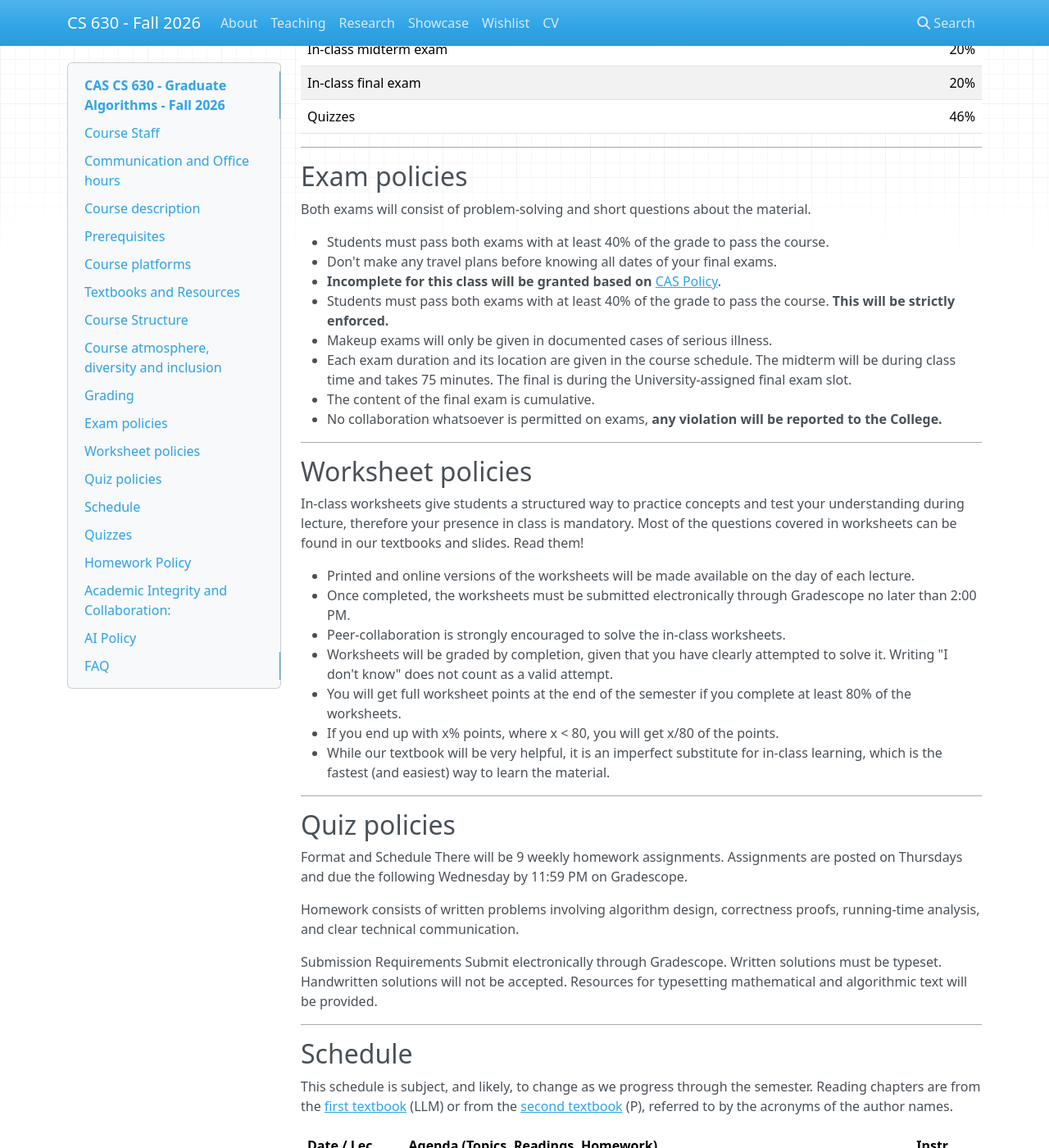
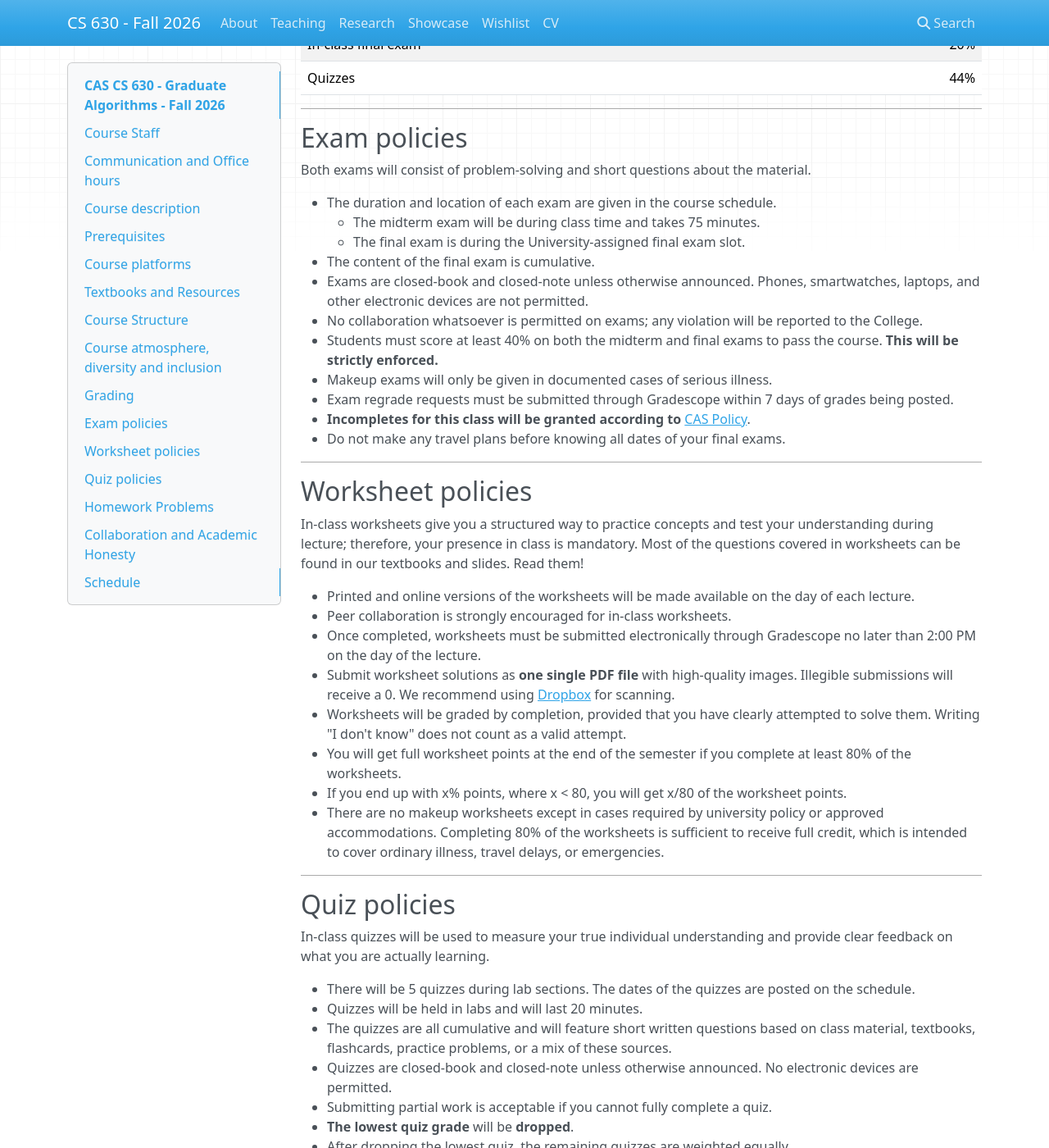
Before and after one commit to srtjanuario/2026.fall.cs630, an MkDocs documentation site: the page built from docs/index.md, in a window 1280 px wide and 1400 px high, scrolled down 3918 px. Shown: the whole window at 82% size. Built offline with MkDocs 1.6.1, drawn with Linux system fonts in a browser that asks for light colours; nearby versions of some CDN libraries; some of the changed text lies outside the part shown.

Commit message:
First draft before working on the schedule

```diff
--- a/docs/index.md
+++ b/docs/index.md
@@ -32,16 +32,7 @@
   <div style="flex: 1; padding-right: 10px;">
   <ul>
       <li><a href="https://piazza.com/" target="_blank">Piazza</a> is the <strong>primary platform</strong> for all online discussions, questions, and answers.
-        <ul>
-          <li>Use <strong>private posts</strong> for sensitive or specific questions regarding your solutions or personal matters.</li>
-          <li><b>Do not send emails</b> to the course staff.</li>
-        </ul>
-      </li>
-      <li>We aim to maintain a <strong>positive and inclusive atmosphere</strong> on all course platforms.</li>
-      <li>If you need <strong>special accommodations</strong> or are facing <strong>unusual circumstances</strong> during the semester, please reach out to an instructor privately via Piazza as early as possible.
-        <ul>
-          <li>For accommodations, forward relevant documentation from <a href="https://www.bu.edu/disability/">Disability and Access Services</a>.</li>
-        </ul>
+      <li><b>Use Piazza for all course communication</b>. Use private Piazza posts for personal matters. Email should be reserved for situations where Piazza is unavailable or inappropriate.</li>
       </li>
       <li>Your <strong>suggestions</strong> for improving the course are always encouraged and appreciated.</li>
     </ul>
@@ -73,10 +64,10 @@
 
 Expected background includes:
 
-  * Proof techniques (e.g. direct proof, proof by contradiction, induction)
-  * Data structures (e.g. lists, queues, heaps, hash tables, trees, graph adjacency list)
-  * Asymptotic analysis of running time (i.e. big-Oh)
-  * Algorithm design paradigms, such as greedy, divide and conquer, dynamic programming, various graph algorithms
+* Proof techniques, e.g. direct proof, proof by contradiction, induction
+* Asymptotic analysis of running time, i.e. big-Oh
+* Algorithm design paradigms, such as greedy, divide and conquer, dynamic programming, and graph algorithms
+* Data structures, e.g. lists, queues, heaps, hash tables, trees, graph adjacency lists
 
 If you are unsure whether you have the required background, contact the instructor.
 
@@ -84,22 +75,21 @@
 
 ## Course platforms
 
-* **Piazza**: Used for announcements, Q&A, discussion, lecture notes, homework information, additional materials, and logistics.
+* **Piazza**: Used for announcements, Q&A, discussion, lecture notes, general information, additional materials, and logistics.
     * [https://piazza.com/bu/fall2026/cs630](https://piazza.com/bu/fall2026/cs630)
-* **Gradescope**: Used for homework submission
+* **Gradescope**: Used for worksheet submission, quiz/exam grading, and regrade requests.
     * [https://www.gradescope.com/courses/000000](https://www.gradescope.com/courses/000000)
     * Entry Code: AAAAAA
-* **Anki**: Used for studing flashcard with short definitions.
+* **Anki**: Used for studying flashcards with short definitions. You can download a free app at the following link.
     * [https://apps.ankiweb.net](https://apps.ankiweb.net)
+
+The course Anki deck will be posted on Piazza and updated throughout the semester. Quiz questions may draw from posted flashcards.
 
 ---
 
 ## Textbooks and Resources
 
-There is no single required textbook. Readings will be posted before lectures. Students are encouraged to consult additional public resources.
-
-While the textbooks will be very helpful, it is an imperfect substitute for in-class learning, which is the fastest (and easiest) way to learn the
-material.
+There is no single required textbook. Readings will be posted on Piazza or the course website before lectures. Students are encouraged to consult additional public resources. The readings are useful, but they are not a substitute for attending lecture and lab.
 
 Recommended references:
 
@@ -154,7 +144,7 @@
 |  Worksheet completion |   16%  |
 | In-class midterm exam |   20%  |
 |  In-class final exam  |   20%  |
-|        Quizzes        |   46%  |
+|        Quizzes        |   44%  |
 
 
 ---
@@ -163,46 +153,79 @@
 
 Both exams will consist of problem-solving and short questions about the material.
 
-  * Students must pass both exams with at least 40% of the grade to pass the course.
-  * Don't make any travel plans before knowing all dates of your final exams.
-  * **Incomplete for this class will be granted based on** [CAS Policy](https://www.bu.edu/cas/faculty-staff/instructors-guide/incomplete-grades/).
-  * Students must pass both exams with at least 40% of the grade to pass the course. **This will be strictly enforced.**
-  * Makeup exams will only be given in documented cases of serious illness.
-  * Each exam duration and its location are given in the course schedule. The midterm will be during class time and takes 75 minutes. The final is during the University-assigned final exam slot.
-  * The content of the final exam is cumulative.
-  * No collaboration whatsoever is permitted on exams, **any violation will be reported to the College.**
+* The duration and location of each exam are given in the course schedule.
+    * The midterm exam will be during class time and takes 75 minutes.
+    * The final exam is during the University-assigned final exam slot.
+* The content of the final exam is cumulative.
+* Exams are closed-book and closed-note unless otherwise announced. Phones, smartwatches, laptops, and other electronic devices are not permitted.
+* No collaboration whatsoever is permitted on exams; any violation will be reported to the College.
+* Students must score at least 40% on both the midterm and final exams to pass the course. **This will be strictly enforced.**
+* Makeup exams will only be given in documented cases of serious illness.
+* Exam regrade requests must be submitted through Gradescope within 7 days of grades being posted.
+* **Incompletes for this class will be granted according to** [CAS Policy](https://www.bu.edu/cas/faculty-staff/instructors-guide/incomplete-grades/).
+* Do not make any travel plans before knowing all dates of your final exams.
 
 ---
 
 ## Worksheet policies
 
-In-class worksheets give students a structured way to practice concepts and test your understanding during lecture, therefore your presence in class is mandatory. Most of the questions covered in worksheets can be found in our textbooks and slides. Read them!
+In-class worksheets give you a structured way to practice concepts and test your understanding during lecture; therefore, your presence in class is mandatory. Most of the questions covered in worksheets can be found in our textbooks and slides. Read them!
 
-  * Printed and online versions of the worksheets will be made available on the day of each lecture.
-  * Once completed, the worksheets must be submitted electronically through Gradescope no later than 2:00 PM.
-  * Peer-collaboration is strongly encouraged to solve the in-class worksheets.
-  * Worksheets will be graded by completion, given that you have clearly attempted to solve it. Writing "I don't know" does not count as a valid attempt.
-  * You will get full worksheet points at the end of the semester if you complete at least 80% of the worksheets.
-  * If you end up with x% points, where x < 80, you will get x/80 of the points.
-  * While our textbook will be very helpful, it is an imperfect substitute for in-class learning, which is the fastest (and easiest) way to learn the material.
+* Printed and online versions of the worksheets will be made available on the day of each lecture.
+* Peer collaboration is strongly encouraged for in-class worksheets.
+* Once completed, worksheets must be submitted electronically through Gradescope no later than 2:00 PM on the day of the lecture.
+* Submit worksheet solutions as **one single PDF file** with high-quality images. Illegible submissions will receive a 0. We recommend using [Dropbox](https://www.dropbox.com/referrals/AABXucmmhueiq5iaPPSTVfnTpOeddYmso_0?src=global9) for scanning.
+* Worksheets will be graded by completion, provided that you have clearly attempted to solve them. Writing "I don't know" does not count as a valid attempt.
+* You will get full worksheet points at the end of the semester if you complete at least 80% of the worksheets.
+* If you end up with x% points, where x < 80, you will get x/80 of the worksheet points.
+* There are no makeup worksheets except in cases required by university policy or approved accommodations. Completing 80% of the worksheets is sufficient to receive full credit, which is intended to cover ordinary illness, travel delays, or emergencies.
 
 
 ---
 
 ## Quiz policies
 
-Format and Schedule
-There will be 9 weekly homework assignments. Assignments are posted on Thursdays and due the following Wednesday by 11:59 PM on Gradescope.
+In-class quizzes will be used to measure your true individual understanding and provide clear feedback on what you are actually learning.
 
-Homework consists of written problems involving algorithm design, correctness proofs, running-time analysis, and clear technical communication.
+* There will be 5 quizzes during lab sections. The dates of the quizzes are posted on the schedule.
+* Quizzes will be held in labs and will last 20 minutes.
+* The quizzes are all cumulative and will feature short written questions based on class material, textbooks, flashcards, practice problems, or a mix of these sources.
+* Quizzes are closed-book and closed-note unless otherwise announced. No electronic devices are permitted.
+* Submitting partial work is acceptable if you cannot fully complete a quiz.
+* **The lowest quiz grade** will be **dropped**.
+* After dropping the lowest quiz, the remaining quizzes are weighted equally.
+* There are no makeup quizzes except in cases required by university policy or approved accommodations. The dropped quiz is intended to cover ordinary illness, travel delays, or emergencies.
+* If, after reviewing the solutions and your answer, you still believe a portion of your quiz was graded in error, you may request a regrade **via Gradescope**, *NOT* through email. One of the staff will consider your request and adjust your grade if appropriate. Note that when we regrade a problem, your score may go up or down. Regrade requests can be submitted up to one week, 7 days, after grades for that quiz have been posted.
 
-Submission Requirements
-Submit electronically through Gradescope.
-Written solutions must be typeset.
-Handwritten solutions will not be accepted.
-Resources for typesetting mathematical and algorithmic text will be provided.
+Note that the intent of dropping the lowest quiz is to allow you leeway on one **emergency** situation. Do not simply use your free dropped quiz because you feel like it.
+
+**The instructors retain the right to oral explanation of any student work submitted for a grade**. If the student cannot explain the work they have submitted, the instructor will assign a grade of 0 on the entire assignment in question.
+
 
 ---
+
+## Homework Problems
+
+There are no graded take-home homework assignments in this course.
+
+Weekly practice problems will be posted to help students understand the material and prepare for quizzes and exams. These problems may ask students to apply algorithms from class, modify algorithms, prove correctness, analyze running time, and communicate solutions using precise technical language.
+
+Solutions will be posted after students have had time to attempt the problems. Students are strongly encouraged to work on the practice problems seriously and independently before consulting solutions or discussing them with others.
+
+---
+
+## Collaboration and Academic Honesty
+
+Students must follow the BU Academic Conduct Code. Academic misconduct will be reported and may carry a grading penalty.
+
+* **No collaboration is permitted on exams or quizzes.** Students may not use unauthorized notes, books, websites, electronic devices, AI tools, or other unauthorized outside assistance. **Students may not share or discuss quiz or exam questions with students who have not yet taken them.**
+
+* **Peer collaboration is allowed and encouraged on in-class worksheets.** However, each student must submit only work they participated in producing and must be able to explain their submission.
+
+* **Homework problems are provided for learning and are not submitted for credit.** Students are encouraged to attempt them independently before consulting solutions.
+
+---
+
 ## Schedule
 
 This schedule is subject, and likely, to change as we progress through the semester. Reading chapters are from the [first textbook](https://cs-people.bu.edu/aene/cs237fa21/mcs.pdf) (LLM) or from the [second textbook](https://www.probabilitycourse.com/) (P), referred to by the acronyms of the author names.
@@ -400,99 +423,3 @@
 
 Students with exam accommodations, regardless or their final exam conflict, will take the final exam at same day and initial time of the other students at CDS 801.
 -->
-
-
-
----
-
-
-
-
-
----
-## Quizzes
-
-*   There will be four quizzes based on flashcards that will be posted weekly on Piazza. The quiz dates are posted on the schedule. The quizzes are all cumulative and will be simple short answers based on the flashcards. Quizzes will be held at the beginning of class and will last 10-15 minutes.
-*   Your lowest quiz score will be dropped. Similar to the homework, the intent of this is to give you leeway in an emergency situation.
-*   We use [Anki](https://apps.ankiweb.net/) for flashcards. You can download a free app at that link. We will also post the flashcards in plaintext if you prefer to print them out or just look at them on a website.
-
----
-
-## Homework Policy
-
-<ul>
-  <li> <b>Homework problems</b>: There will be weekly homework assignments, 9 total for the semester. Problems will be posted <b?Thursdays</b> and due the following **Wednesday** evening. Homework problem sets will consist of written problems. They will allow you to practice:
-    <ol type="1">
-      <li>solving problems using the ideas from class, often in a new way,</li>
-      <li>to assess and analyze the correctness of your solution and</li>
-      <li>communicate your ideas using technical language (precise descriptions, pseudocode, formal claims, proofs).</li>
-    </ol>
-  </li>
-  Be aware that this latter is just as important as the two former and we will place high emphasis on it.
-</ul>
-
-> **The two lowest grades** on your homework assignments will be **dropped**. Note that the intent of this is to allow you leeway on one *emergency* situation. Do not simply use your free dropped homework because you feel like it.
-
-* **Content**: The homework is designed to aid you in understanding of the material. The problems
-will usually ask you to apply an algorithm we study in some clever way or design a slight
-modification of it. Lab assignments will often be helpful to solving these problems. Solving
-problems is probably the most useful learning tool in this course—take it seriously, allow
-yourself time to do it, and have fun! Alumni often describe this course’s homework as critical to
-their success in job interviews.
-
-> Limited collaboration on homework is permitted; see below.
-
-* Assignments will be due **Wednesdays by 8:59PM**, electronically via [Gradescope](https://www.gradescope.com/). Solutions to written problems should be typeset. Hand-written solutions will not be accepted. We’ll provide you with resources on how to get started if you’re not familiar yet with typesetting mathematical-algorithmic text.
-
-*   **Partial Submissions:** Submitting partial work is acceptable if you cannot fully complete an assignment; avoid missing the deadline entirely.
-
-*  **Late Policy:** A 3-hour grace period is allowed. Students do not have to ask for special permission or give a reason to use this extra time. Submissions after this period will not be accepted.
-
-* **Regrade Policy**: If, after reviewing the solutions and your answer, you still believe a portion of your homework was graded in error, you may request a regrade, **via Gradescope**, *NOT* through email. One of the staff will consider your request and adjust your grade if appropriate. Note that when we regrade a problem, your score may go up or down. Regrade requests can be
-submitted up to one week (7 days) after grades for that assignment have been posted.
-
-* **Solution:** Provide step-by-step explanations for your answers. Submissions with only answers will receive minimal credit.
-
-* **Formatting:** Submit solutions as **one single PDF file** with high-quality images. Illegible submissions will receive a 0. We recommend using [Dropbox](https://www.dropbox.com/referrals/AABXucmmhueiq5iaPPSTVfnTpOeddYmso_0?src=global9) for scanning.
-
-* **Gradescope Page Selection:** Correctly select the pages for each problem on Gradescope. Failure to do so will result in a 10% penalty. If you don't have a solution, note "No solution provided."
-
-* **The instructors retain the right to oral explanation of any student work submitted for a grade**. If the student cannot explain the work they have submitted, the instructor will assign a grade of 0 on the entire assignment in question.
-
----
-
-## Academic Integrity and Collaboration:
-    *   The [Collaboration & Honesty Policy](collaboration-policy.pdf) outlines the rules of collaboration and penalties for cheating. All students are required to read, sign, and submit this document to Gradescope.
-    *   Submitting identically worded answers, including pseudocode, is a **serious offense** and will be reported to the Dean's Office ([BU Academic Conduct Code](https://www.bu.edu/academics/policies/academic-conduct-code/#VI)).
-    *   Using ChatGPT or similar AI for homework solutions violates the [Collaboration & Honesty Policy](collaboration-policy.pdf).
-    *   You are not required to cite material from the course textbook, lectures, discussion notes, or information provided by course staff.
-    *   For any other external information, **a proper citation is required**. Failure to cite constitutes plagiarism.
-    *   Explicitly searching for problem answers online or from individuals not enrolled in the current semester's class is strictly forbidden.
-    *   If you receive help on Piazza or during office hours from instructors for specific problems, you must list them as collaborators.
-
----
-## AI Policy
-
-* You may not use large language models like ChatGPT or Gemini to provide homework solutions. However, you may use them to help clarify concepts, discuss homework problems *after you have submitted and the deadline has passed*, or similar. Be wary, though, of hallucinations. It is good to double-check any information you receive from LLMs with a reliable source.
-
----
-
-
----
-## FAQ
-
-Many common questions have already been answered. Before emailing, posting on Piazza, or asking in class, please try the following:
-
-1. **Start with the syllabus.** It answers an impressive number of questions about deadlines, policies, office hours, and grading. **If you’re still unsure, feel free to consult an LLM.** Copy-pasting the syllabus and asking “What is the policy on X?” is often faster than waiting for a reply—and helps keep Piazza focused on course content.
-
-2. **The course is taken as designed.** Assignments and deadlines apply uniformly to everyone, except where formal accommodations are documented. See #1.
-
-3. **Missed a class?** Something important was probably covered. Please check the posted materials and ask a classmate before reaching out.  See #1.
-
-4. **Dates and deadlines** have been posted since Day 1. Keeping track of them is part of the course.  See #1.
-
-5. **Office hours exist!** They’re a great place for questions about concepts, feedback, or anything not already answered in the syllabus.  See #1.
-
-6. **Extensions are not granted.** Instead, the course includes "grace periods" for flexibility—please use them wisely.  See #1.
-
-Reading the syllabus (or asking an LLM to summarize it for you) will save everyone time - including yours.  See #1.
```
Also changed, not shown: other parts of docs/index.md (+3 -3 lines).
